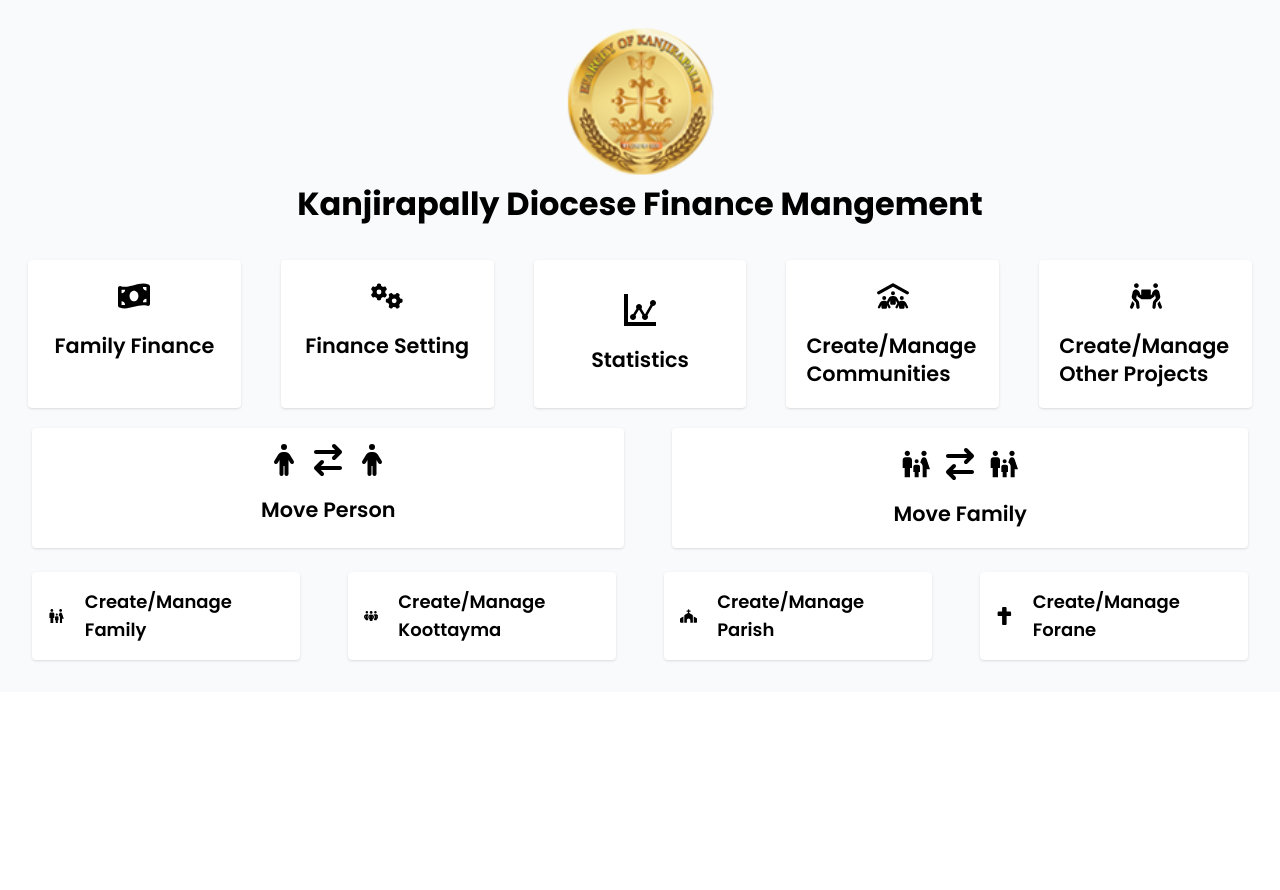
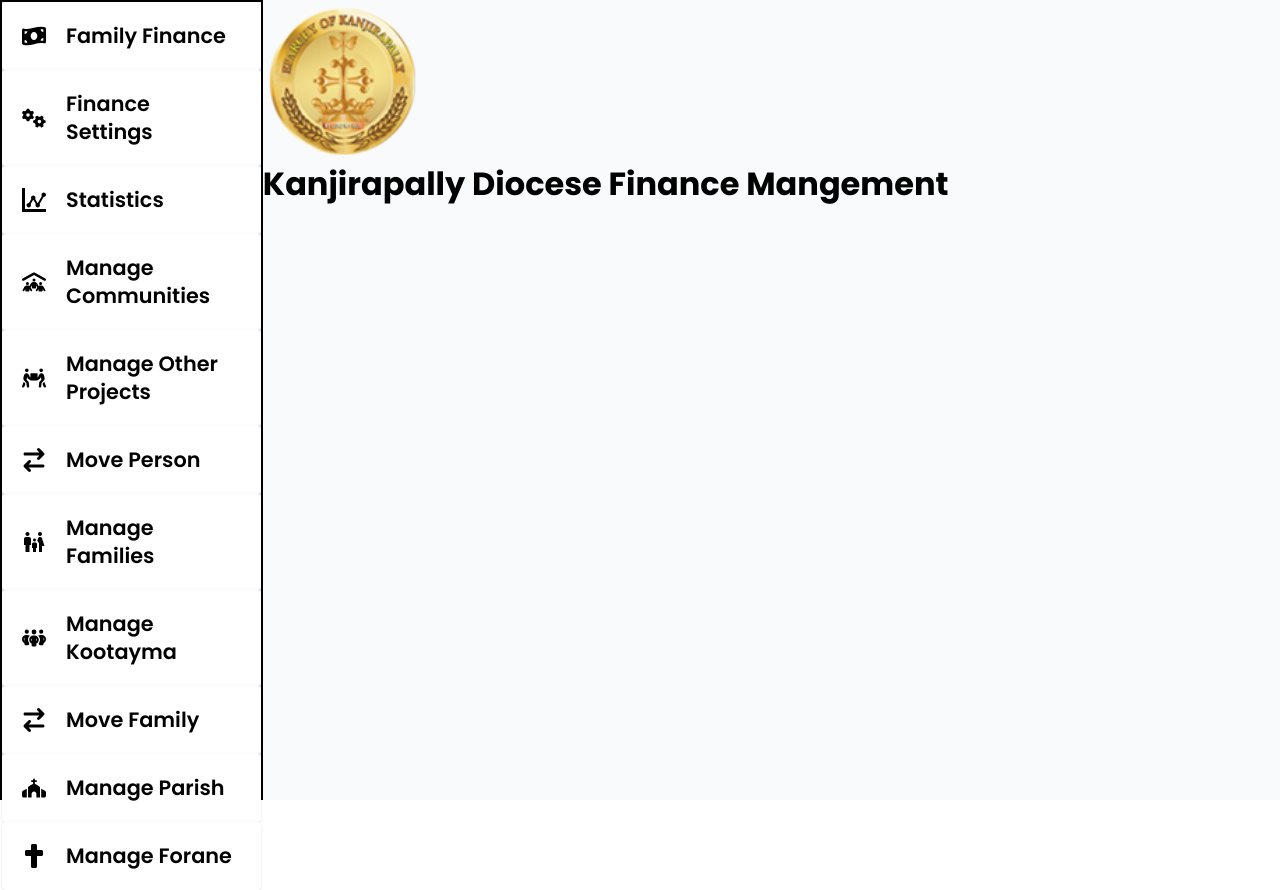
Before and after one commit to ajcecse/tithe-react-frontend, a React (Vite) app: page / in a window 1280 px wide. Before the commit the page ends 800 px from the top, so only its background shows below. Built offline with nearby package versions, Linux system fonts and the light colour scheme.

Commit message:
Dashboard updated

```diff
--- /dev/null
+++ b/src/components/DashboardButton.jsx
@@ -0,0 +1,21 @@
+import { Link } from "react-router-dom";
+
+function DashboardButton({ link, Icon, title }) {
+  return (
+    <div className="bg-white p-5 rounded shadow flex fadeup">
+      <Link
+        to={link}
+        className="font-bold text-lg hover:underline underline-offset-8 cursor-pointer"
+      >
+        <div className="flex gap-5 items-center">
+          <div className="flex gap-3 text-[1.5rem]">
+            <Icon />
+          </div>
+          <h1 className="text-[1.3rem] font-regular">{title}</h1>
+        </div>
+      </Link>
+    </div>
+  );
+}
+
+export default DashboardButton;
--- a/src/pages/Dashboard.jsx
+++ b/src/pages/Dashboard.jsx
@@ -12,192 +12,68 @@
 import { FaGears } from "react-icons/fa6";
 import { FaPeopleRoof } from "react-icons/fa6";
 import { FaPeopleCarry } from "react-icons/fa";
+import DashboardButton from "../components/DashboardButton";
 
 const Dashboard = () => {
   return (
-    <div className="flex flex-col items-center p-5">
-      <img className="fadedown h-[10rem]" src={logo} />
-      <h1 className="text-[2rem] font-bold mb-4 fadedown">
-        Kanjirapally Diocese Finance Mangement
-      </h1>
+    <div className="flex w-full">
+      {/* Side Menu */}
+      <div className="h-screen bg-gray-200 border-black border-2">
+        <DashboardButton
+          link="/finance"
+          Icon={FaMoneyBillWave}
+          title="Family Finance"
+        />
+        <DashboardButton
+          link="/financesettings"
+          Icon={FaGears}
+          title="Finance Settings"
+        />
+        <DashboardButton
+          link="/statistics"
+          Icon={ImStatsDots}
+          title="Statistics"
+        />
+        <DashboardButton
+          link="/community"
+          Icon={FaPeopleRoof}
+          title="Manage Communities"
+        />
+        <DashboardButton
+          link="/projects"
+          Icon={FaPeopleCarry}
+          title="Manage Other Projects"
+        />
+        <DashboardButton
+          link="/moveperson"
+          Icon={FaArrowRightArrowLeft}
+          title="Move Person"
+        />
+        <DashboardButton
+          link="/family"
+          Icon={MdFamilyRestroom}
+          title="Manage Families"
+        />
 
-      <div className="flex flex-col mt-2 w-full">
-        <div className="flex justify-center p-2 gap-10">
-          <div className="bg-white p-5 rounded shadow w-[50%] flex justify-center fadeup">
-            <Link
-              to="/finance"
-              className="font-bold text-lg hover:underline underline-offset-8 cursor-pointer"
-            >
-              <div className="flex flex-col gap-5 items-center">
-                <div className="flex gap-3 text-[2rem]">
-                  <FaMoneyBillWave />
-                </div>
-                <h1 className="text-[1.3rem] font-regular">Family Finance</h1>
-              </div>
-            </Link>
-          </div>
-          <div className="bg-white p-5 rounded shadow w-[50%] flex justify-center fadeup">
-            <Link
-              to="/financesettings"
-              className="font-bold text-lg hover:underline underline-offset-8 cursor-pointer"
-            >
-              <div className="flex flex-col gap-5 items-center">
-                <div className="flex gap-3 text-[2rem]">
-                  <FaGears />
-                </div>
-                <h1 className="text-[1.3rem] font-regular">Finance Setting</h1>
-              </div>
-            </Link>
-          </div>
+        <DashboardButton
+          link="/koottayma"
+          Icon={FaPeopleGroup}
+          title="Manage Kootayma"
+        />
+        <DashboardButton
+          link="/movefamily"
+          Icon={FaArrowRightArrowLeft}
+          title="Move Family"
+        />
+        <DashboardButton link="/parish" Icon={FaChurch} title="Manage Parish" />
+        <DashboardButton link="/forane" Icon={FaCross} title="Manage Forane" />
+      </div>
+      <div className="w-full">
+        <img className="fadedown h-[10rem]" src={logo} />
 
-          <div className="bg-white p-5 rounded shadow w-[50%] flex justify-center fadeup">
-            <Link
-              to="/statistics"
-              className="flex items-center gap-5 font-bold text-lg hover:underline underline-offset-8 cursor-pointer"
-            >
-              <div className="flex flex-col gap-5 items-center">
-                <div className="flex gap-3 text-[2rem]">
-                  <ImStatsDots />
-                </div>
-
-                <h1 className="text-[1.3rem] font-regular">Statistics</h1>
-              </div>
-            </Link>
-          </div>
-          <div className="bg-white p-5 rounded shadow w-[50%] flex justify-center fadeup">
-            <Link
-              to="/community"
-              className="flex items-center gap-5 font-bold text-lg hover:underline underline-offset-8 cursor-pointer"
-            >
-              <div className="flex flex-col gap-5 items-center">
-                <div className="flex gap-3 text-[2rem]">
-                  <FaPeopleRoof />{" "}
-                </div>
-                <h1 className="text-[1.3rem] font-regular">
-                  Create/Manage Communities
-                </h1>
-              </div>
-            </Link>
-          </div>
-          <div className="bg-white p-5 rounded shadow w-[50%] flex justify-center fadeup">
-            <Link
-              to="/projects"
-              className="flex items-center gap-5 font-bold text-lg hover:underline underline-offset-8 cursor-pointer"
-            >
-              <div className="flex flex-col gap-5 items-center">
-                <div className="flex gap-3 text-[2rem]">
-                  <FaPeopleCarry />{" "}
-                </div>
-                <h1 className="text-[1.3rem] font-regular">
-                  Create/Manage Other Projects
-                </h1>
-              </div>
-            </Link>
-          </div>
-        </div>
-
-        <div className="flex p-3 gap-[3rem]">
-          {/* <div className="bg-white p-4 rounded shadow w-full flex justify-center fadeup">
-            <h2 className="font-bold text-lg hover:underline underline-offset-8 cursor-pointer">
-              <h1>Manage Family</h1>
-            </h2>
-          </div> */}
-          <div className="bg-white p-4 rounded shadow w-full flex justify-center fadeup">
-            <Link
-              to="/moveperson"
-              className="font-bold text-lg hover:underline underline-offset-8 cursor-pointer"
-            >
-              <div className="flex flex-col gap-5 items-center">
-                <div className="flex gap-3 text-[2rem]">
-                  <FaPerson />
-                  <FaArrowRightArrowLeft />
-                  <FaPerson />
-                </div>
-                <h1 className="text-[1.3rem] font-regular">Move Person</h1>
-              </div>
-            </Link>
-          </div>
-          <div className="bg-white py-5 px-[0rem] rounded shadow w-full flex justify-center fadeup">
-            <Link
-              to="/movefamily"
-              className="font-bold text-lg hover:underline underline-offset-8 cursor-pointer"
-            >
-              <div className="flex flex-col gap-5 items-center">
-                <div className="flex gap-3 text-[2rem]">
-                  <MdFamilyRestroom />
-                  <FaArrowRightArrowLeft />
-                  <MdFamilyRestroom />
-                </div>
-
-                <h1 className="text-[1.3rem] font-regular">Move Family</h1>
-              </div>
-            </Link>
-          </div>
-        </div>
-        {/* <div className="flex p-3 gap-[3rem]">
-          <div className="bg-white p-4 rounded shadow w-full flex justify-center fadeup">
-            <Link
-              to="/familymanage"
-              className="font-bold text-lg hover:underline underline-offset-8 cursor-pointer"
-            >
-              <h1>Add Person</h1>
-            </Link>
-          </div>
-          <div className="bg-white p-4 rounded shadow w-full flex justify-center fadeup">
-            <Link
-              to="/familymanage"
-              className="font-bold text-lg hover:underline underline-offset-8 cursor-pointer"
-            >
-              <h1>Manage Person</h1>
-            </Link>
-          </div>
-        </div> */}
-        <div className="flex p-3 gap-[3rem]">
-          <div className="bg-white p-4 rounded shadow w-full flex justify-center fadeup">
-            <Link
-              to="/family"
-              className="font-bold text-lg hover:underline underline-offset-8 cursor-pointer"
-            >
-              <div className="flex gap-5 items-center">
-                <MdFamilyRestroom />
-                <h1>Create/Manage Family</h1>
-              </div>
-            </Link>
-          </div>
-          <div className="bg-white p-4 rounded shadow w-full flex justify-center fadeup">
-            <Link
-              to="/koottayma"
-              className="font-bold text-lg hover:underline underline-offset-8 cursor-pointer"
-            >
-              <div className="flex gap-5 items-center">
-                <FaPeopleGroup />
-                <h1>Create/Manage Koottayma</h1>
-              </div>
-            </Link>
-          </div>
-          <div className="bg-white p-4 rounded shadow w-full flex justify-center fadeup">
-            <Link
-              to="/parish"
-              className="font-bold text-lg hover:underline underline-offset-8 cursor-pointer"
-            >
-              <div className="flex gap-5 items-center">
-                <FaChurch />
-                <h1>Create/Manage Parish</h1>
-              </div>
-            </Link>
-          </div>
-          <div className="bg-white p-4 rounded shadow w-full flex justify-center fadeup">
-            <Link
-              to="/forane"
-              className="font-bold text-lg hover:underline underline-offset-8 cursor-pointer"
-            >
-              <div className="flex gap-5 items-center">
-                <FaCross />
-                <h1>Create/Manage Forane</h1>
-              </div>
-            </Link>
-          </div>
-        </div>
+        <h1 className="text-[2rem] font-bold mb-4 fadedown">
+          Kanjirapally Diocese Finance Mangement
+        </h1>
       </div>
     </div>
   );
```
